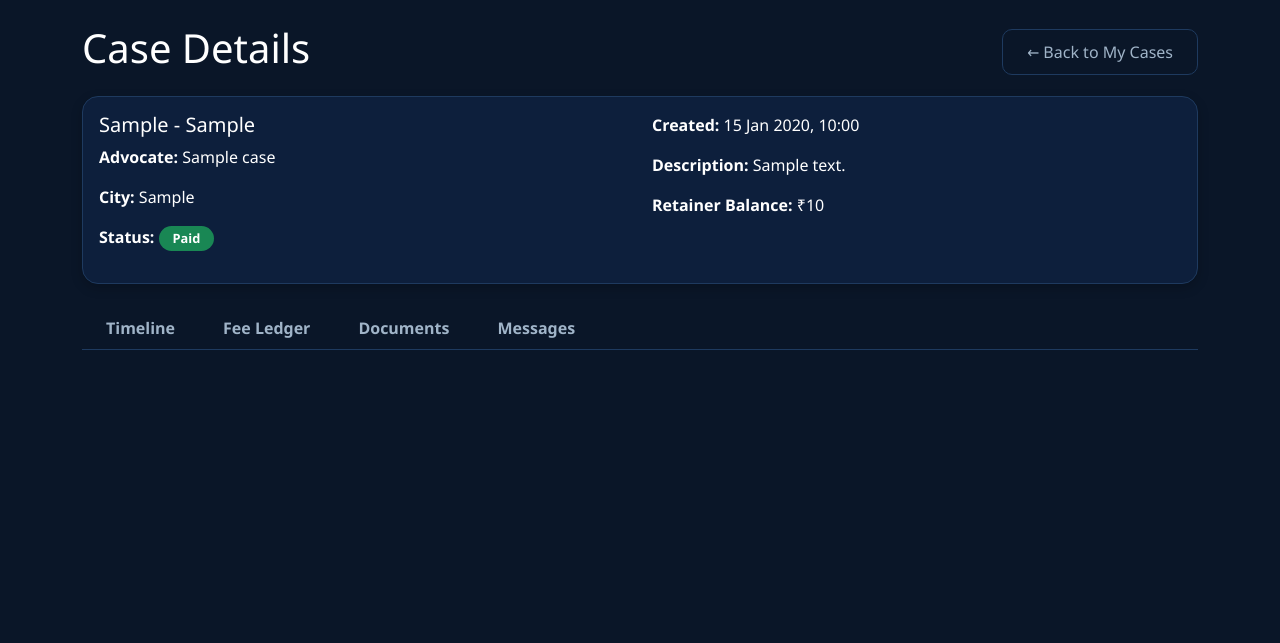
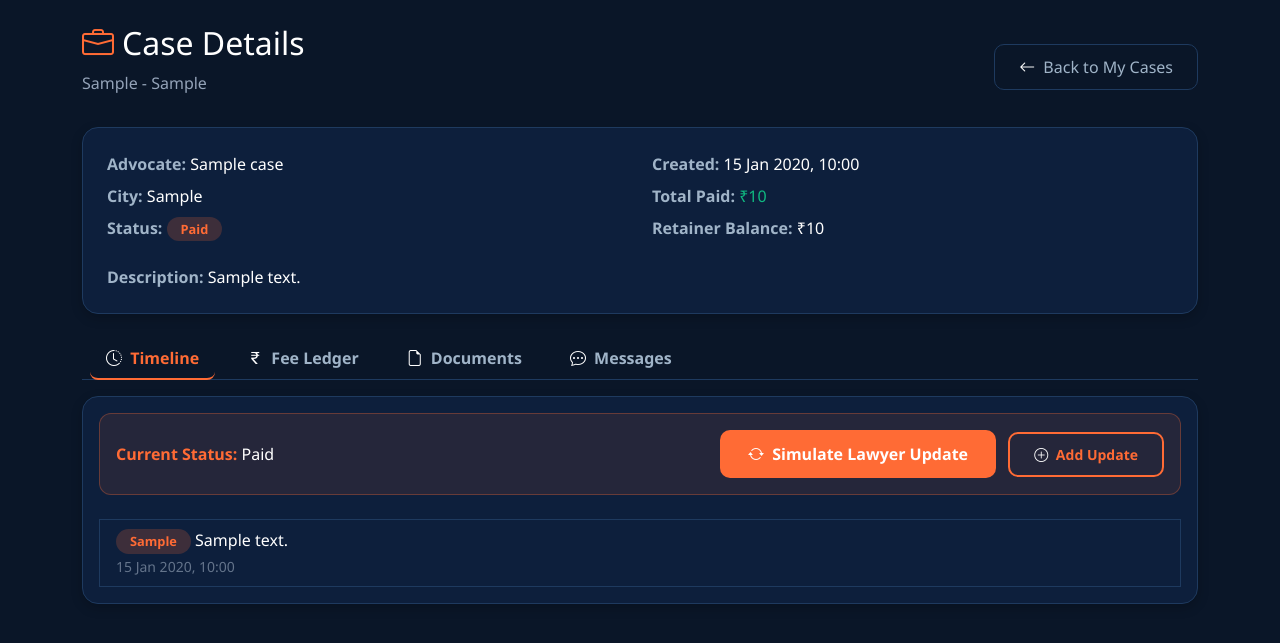
Before and after one commit to saivamsisinguru/nyayasetu, a Flask app: page /case/1 in a window 1280 px wide. Shown: the part 110-753 px from the top of the page. Run offline with Flask 3, Linux system fonts and the light colour scheme; a user stored in the database is signed in; tables that the repository leaves empty hold one stand-in row (values such as "Sample post").

Commit message:
Update case_detail.html

```diff
--- a/templates/case_detail.html
+++ b/templates/case_detail.html
@@ -1,52 +1,116 @@
 {% extends "base.html" %}
 {% block title %}Case Details{% endblock %}
 {% block content %}
-<div class="d-flex justify-content-between align-items-center">
-    <h1>Case Details</h1>
-    <a href="{{ url_for('my_cases') }}" class="btn btn-outline-secondary">← Back to My Cases</a>
+<div class="d-flex justify-content-between align-items-center mt-2">
+    <div>
+        <h2><i class="bi bi-briefcase me-2 text-accent"></i>Case Details</h2>
+        <p class="text-muted">{{ case.legal_area | title }} - {{ case.sub_type | replace('_', ' ') | title }}</p>
+    </div>
+    <a href="{{ url_for('my_cases') }}" class="btn btn-outline-secondary">
+        <i class="bi bi-arrow-left me-1"></i> Back to My Cases
+    </a>
 </div>
 
-<div class="card mt-3">
-    <div class="card-body">
+<!-- Case Overview Card -->
+<div class="card mt-3 p-4">
     <div class="row">
         <div class="col-md-6">
-                <h5>{{ case.legal_area | title }} - {{ case.sub_type | replace('_', ' ') | title }}</h5>
-                <p><strong>Advocate:</strong> {{ case.advocate_name }}</p>
-                <p><strong>City:</strong> {{ case.city }}</p>
-                <p><strong>Status:</strong> <span class="badge bg-success">{{ case.status }}</span></p>
+            <p class="mb-2"><strong style="color: #a0b4c8;">Advocate:</strong> {{ case.advocate_name }}</p>
+            <p class="mb-2"><strong style="color: #a0b4c8;">City:</strong> {{ case.city }}</p>
+            <p class="mb-2">
+                <strong style="color: #a0b4c8;">Status:</strong>
+                <span class="badge" style="background: rgba(255, 107, 53, 0.2); color: #ff6b35;">{{ case.status }}</span>
+            </p>
         </div>
         <div class="col-md-6">
-                <p><strong>Created:</strong> {{ case.created_at.strftime('%d %b %Y, %H:%M') }}</p>
+            <p class="mb-2"><strong style="color: #a0b4c8;">Created:</strong> {{ case.created_at.strftime('%d %b %Y, %H:%M') }}</p>
+            <p class="mb-2"><strong style="color: #a0b4c8;">Total Paid:</strong> <span style="color: #10b981;">₹{{ case.total_paid }}</span></p>
+            <p class="mb-2"><strong style="color: #a0b4c8;">Retainer Balance:</strong> ₹{{ case.retainer_balance }}</p>
+        </div>
         {% if case.description %}
-                <p><strong>Description:</strong> {{ case.description }}</p>
+        <div class="col-12 mt-3">
+            <p class="mb-0"><strong style="color: #a0b4c8;">Description:</strong> {{ case.description }}</p>
+        </div>
         {% endif %}
-                <p><strong>Retainer Balance:</strong> ₹{{ case.retainer_balance }}</p>
-            </div>
-        </div>
     </div>
 </div>
 
 <!-- Tabs -->
 <ul class="nav nav-tabs mt-4" id="caseTabs" role="tablist">
     <li class="nav-item">
-        <button class="nav-link" id="timeline-tab" data-bs-toggle="tab" data-bs-target="#timeline" type="button" role="tab">Timeline</button>
+        <button class="nav-link active" id="timeline-tab" data-bs-toggle="tab" data-bs-target="#timeline" type="button" role="tab">
+            <i class="bi bi-clock-history me-1"></i> Timeline
+        </button>
     </li>
     <li class="nav-item">
-        <button class="nav-link" id="fees-tab" data-bs-toggle="tab" data-bs-target="#fees" type="button" role="tab">Fee Ledger</button>
+        <button class="nav-link" id="fees-tab" data-bs-toggle="tab" data-bs-target="#fees" type="button" role="tab">
+            <i class="bi bi-currency-rupee me-1"></i> Fee Ledger
+        </button>
     </li>
     <li class="nav-item">
-        <button class="nav-link" id="documents-tab" data-bs-toggle="tab" data-bs-target="#documents" type="button" role="tab">Documents</button>
+        <button class="nav-link" id="documents-tab" data-bs-toggle="tab" data-bs-target="#documents" type="button" role="tab">
+            <i class="bi bi-file-earmark me-1"></i> Documents
+        </button>
     </li>
     <li class="nav-item">
-        <button class="nav-link" id="messages-tab" data-bs-toggle="tab" data-bs-target="#messages" type="button" role="tab">Messages</button>
+        <button class="nav-link" id="messages-tab" data-bs-toggle="tab" data-bs-target="#messages" type="button" role="tab">
+            <i class="bi bi-chat-dots me-1"></i> Messages
+        </button>
     </li>
 </ul>
 
 <div class="tab-content mt-3">
     <!-- Timeline Tab -->
-<div class="tab-pane fade" id="timeline" role="tabpanel">
+    <div class="tab-pane fade show active" id="timeline" role="tabpanel">
         <div class="card">
             <div class="card-body">
+                <!-- Case Status Banner with Update Buttons -->
+                <div class="alert mb-4" style="background: rgba(255,107,53,0.1); border: 1px solid rgba(255,107,53,0.3); border-radius: 12px;">
+                    <div class="d-flex flex-wrap justify-content-between align-items-center gap-2">
+                        <div>
+                            <strong style="color: #ff6b35;">Current Status:</strong>
+                            <span style="color: #ffffff;">{{ case.status }}</span>
+                        </div>
+                        <div>
+                            <a href="{{ url_for('simulate_lawyer_update', case_id=case.id) }}" class="btn btn-sm btn-accent me-2">
+                                <i class="bi bi-arrow-repeat me-1"></i> Simulate Lawyer Update
+                            </a>
+                            <button class="btn btn-sm btn-outline-accent" type="button" data-bs-toggle="collapse" data-bs-target="#addUpdateForm">
+                                <i class="bi bi-plus-circle me-1"></i> Add Update
+                            </button>
+                        </div>
+                    </div>
+                </div>
+
+                <!-- Add Update Form (Collapsible) -->
+                <div class="collapse mb-4" id="addUpdateForm">
+                    <form method="POST" action="{{ url_for('add_case_update', case_id=case.id) }}" class="p-3" style="background: #0a1628; border-radius: 10px; border: 1px solid #1e3a5f;">
+                        <div class="mb-2">
+                            <label class="form-label">Update Type</label>
+                            <select class="form-select" name="update_type">
+                                <option value="Hearing">Hearing</option>
+                                <option value="Filing">Filing</option>
+                                <option value="Order">Order</option>
+                                <option value="Status Change">Status Change</option>
+                                <option value="Note">Note</option>
+                                <option value="Resolved">Resolved</option>
+                            </select>
+                        </div>
+                        <div class="mb-2">
+                            <label class="form-label">Title</label>
+                            <input type="text" class="form-control" name="title" placeholder="e.g. Hearing scheduled for 25 Aug">
+                        </div>
+                        <div class="mb-2">
+                            <label class="form-label">Description</label>
+                            <textarea class="form-control" name="description" rows="2" placeholder="Additional details..."></textarea>
+                        </div>
+                        <button type="submit" class="btn btn-accent btn-sm">
+                            <i class="bi bi-check-circle me-1"></i> Submit Update
+                        </button>
+                    </form>
+                </div>
+
+                <!-- Timeline Events -->
                 {% if timeline %}
                 <ul class="list-group list-group-flush">
                     {% for event in timeline %}
@@ -65,13 +129,13 @@
         </div>
     </div>
 
-    <!-- Fee Ledger -->
+    <!-- Fee Ledger Tab -->
     <div class="tab-pane fade" id="fees" role="tabpanel">
         <div class="card">
             <div class="card-body">
                 {% if fees %}
                 <div class="table-responsive">
-                <table class="table table-dark" style="background: #0d1f3c; border-radius: 12px; overflow: hidden;">
+                    <table class="table" style="background: #0d1f3c; border-radius: 12px; overflow: hidden;">
                         <thead>
                             <tr>
                                 <th style="background: #0a1628; color: #a0b4c8; border-bottom: 1px solid #1e3a5f; padding: 15px; font-size: 0.85rem; text-transform: uppercase;">Date</th>
@@ -109,7 +173,6 @@
         </div>
     </div>
 
-    <!-- Documents -->
     <!-- Documents Tab -->
     <div class="tab-pane fade" id="documents" role="tabpanel">
         <div class="card">
@@ -117,32 +180,36 @@
                 <form method="POST" action="{{ url_for('upload_document', case_id=case.id) }}" enctype="multipart/form-data" class="mb-3">
                     <div class="input-group">
                         <input type="file" class="form-control" name="document" required style="background: #0a1628; border: 1px solid #1e3a5f; color: white;">
-                    <button type="submit" class="btn btn-accent">Upload</button>
+                        <button type="submit" class="btn btn-accent">
+                            <i class="bi bi-upload me-1"></i> Upload
+                        </button>
                     </div>
                 </form>
 
                 {% if documents %}
                 <ul class="list-group">
                     {% for doc in documents %}
-                <li class="list-group-item d-flex justify-content-between" style="background: #0d1f3c; border: 1px solid #1e3a5f; color: white;">
-                    <span>📄 {{ doc.filename }}</span>
+                    <li class="list-group-item d-flex justify-content-between align-items-center" style="background: #0d1f3c; border: 1px solid #1e3a5f; color: white;">
+                        <span><i class="bi bi-file-earmark-text me-2 text-accent"></i>{{ doc.filename }}</span>
                         <small style="color: #64748b;">{{ doc.uploaded_at.strftime('%d %b %Y, %H:%M') }}</small>
                     </li>
                     {% endfor %}
                 </ul>
                 {% else %}
-            <p class="text-muted">No documents uploaded yet.</p>
+                <div class="text-center py-4">
+                    <i class="bi bi-folder2-open" style="font-size: 3rem; color: #64748b;"></i>
+                    <p class="text-muted mt-2">No documents uploaded yet.</p>
+                </div>
                 {% endif %}
             </div>
         </div>
     </div>
 
-    <!-- Messages -->
     <!-- Messages Tab -->
     <div class="tab-pane fade" id="messages" role="tabpanel">
         <div class="card">
             <div class="card-body">
-            <div class="mb-3" style="max-height: 300px; overflow-y: auto;">
+                <div class="mb-3" style="max-height: 350px; overflow-y: auto;">
                     {% if messages %}
                         {% for msg in messages %}
                         <div class="mb-3 p-3" style="background: #0a1628; border-radius: 10px; border: 1px solid #1e3a5f;">
@@ -153,15 +220,21 @@
                         </div>
                         {% endfor %}
                     {% else %}
-                    <p class="text-muted">No messages yet. Start the conversation.</p>
+                        <div class="text-center py-4">
+                            <i class="bi bi-chat" style="font-size: 3rem; color: #64748b;"></i>
+                            <p class="text-muted mt-2">No messages yet. Start the conversation.</p>
+                        </div>
                     {% endif %}
                 </div>
                 <form method="POST" action="{{ url_for('send_message', case_id=case.id) }}">
                     <div class="input-group">
                         <input type="text" class="form-control" name="message" placeholder="Type your message..." required style="background: #0a1628; border: 1px solid #1e3a5f; color: white;">
-                    <button type="submit" class="btn btn-accent">Send</button>
+                        <button type="submit" class="btn btn-accent">
+                            <i class="bi bi-send me-1"></i> Send
+                        </button>
                     </div>
                 </form>
+            </div>
         </div>
     </div>
 </div>
```
Lines whose indentation alone changed are shown as unchanged.
